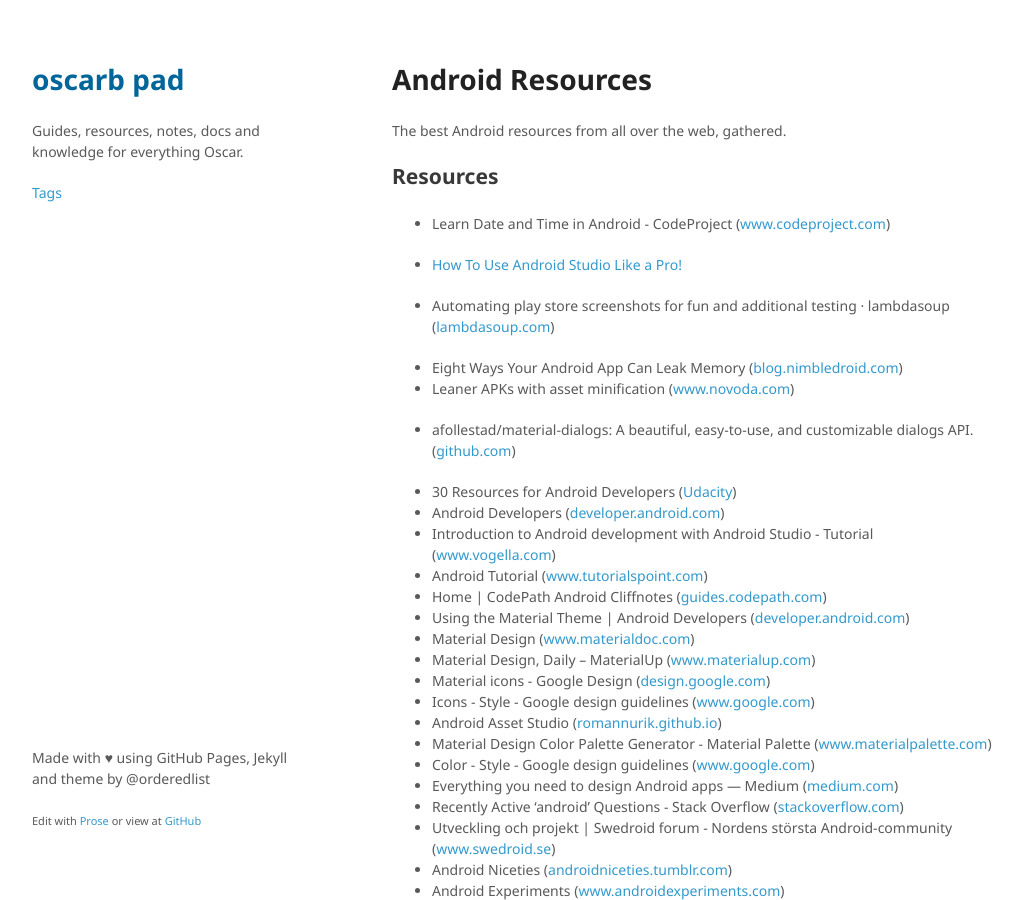
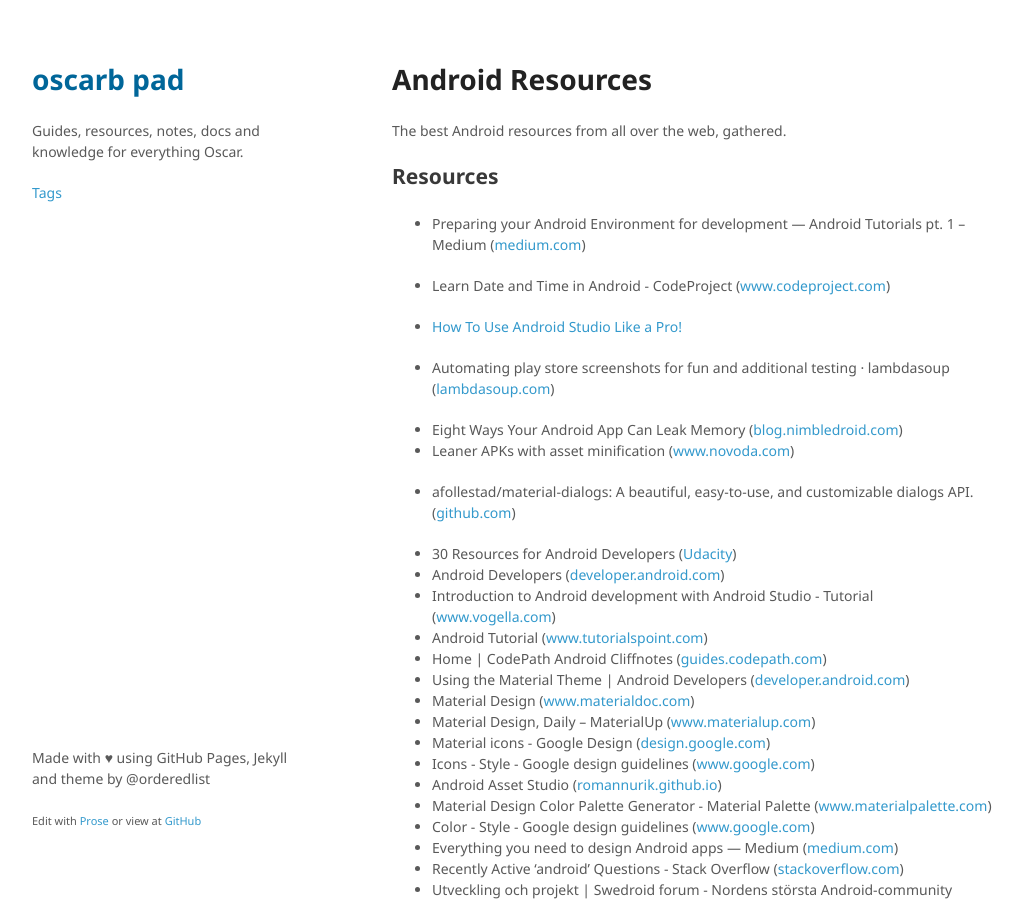
Before and after one commit to oscarb/pad, a Jekyll site: the page built from _docs/android-resources.md, in a window 1280 px wide and 900 px high. Shown: the whole window, without its empty margins (128-1151 px from the left). Built offline with Jekyll 4.4.1, drawn with Linux system fonts in a browser that asks for light colours; some web fonts are replaced.

Commit message:
Updated android-resources.md

```diff
--- a/_docs/android-resources.md
+++ b/_docs/android-resources.md
@@ -12,6 +12,7 @@ The best Android resources from all over the web, gathered.
 
 ## Resources
 
+* Preparing your Android Environment for development — Android Tutorials pt. 1 – Medium ([medium.com](https://medium.com/@rafael_toledo/preparing-your-android-environment-for-development-android-tutorials-pt-1-5f76ca2b8a32#.voq2b4wto))
 
 * Learn Date and Time in Android - CodeProject ([www.codeproject.com](http://www.codeproject.com/Articles/1009239/Learn-Date-and-Time-in-Android))
 
```
